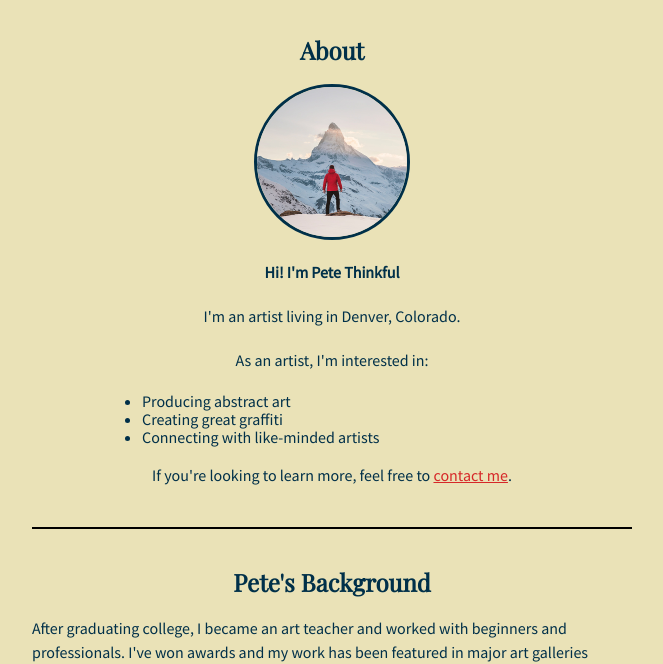
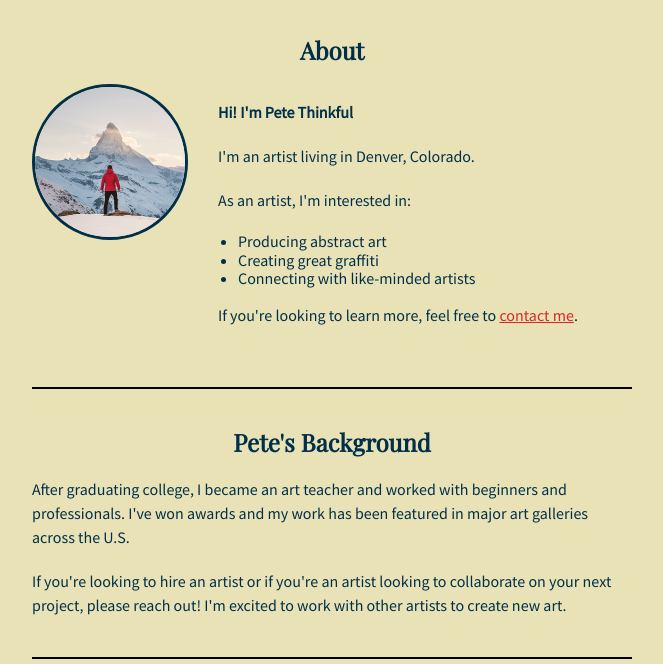
Before and after one commit to StevenSotocodes/PeteThinkfulPortfolio, a plain HTML site: page index.html in a window 1280 px wide. Shown: the part 140-804 px from the top of the page, without its empty margins (308-971 px from the left). Drawn offline with nearby package versions, Linux system fonts and the light colour scheme.

Commit message:
Enhance layout for About and Contact sections
Added styles for horizontal layout in About section and left alignment for navigation links in Contact section.

```diff
--- a/style.css
+++ b/style.css
@@ -1,6 +1,5 @@
 /* Import fonts */
 @import url("https://fonts.googleapis.com/css2?family=Playfair+Display&family=Source+Sans+Pro:wght@400&display=swap");
-
 /* Base styles */
 body {
   background-color: #eae2b7;
@@ -8,7 +7,6 @@ body {
   font-family: "Source Sans Pro", Tahoma, Geneva, Verdana, sans-serif;
   padding: 40px;
 }
-
 /* Headings */
 h1,
 h2,
@@ -17,99 +15,103 @@ h3 {
   text-align: center;
   margin-bottom: 20px;
 }
-
 h2 {
   margin-top: 40px;
 }
-
 /* Layout container */
 .container {
   margin: auto;
   width: 600px;
 }
-
 /* Paragraphs */
 p {
   line-height: 1.5;
   font-size: 1em;
   margin-bottom: 20px;
 }
-
 /* Images */
 img {
   width: 100%;
   max-width: 200px;
   height: auto;
 }
-
 .image-circle {
   border-radius: 50%;
   max-width: 150px;
   border: 3px solid #003049;
 }
-
 /* Horizontal rule */
 hr {
   border: 1px solid black;
   margin: 40px 0;
 }
-
 /* Header and Footer */
 header,
 footer {
   text-align: center;
   margin-bottom: 40px;
 }
-
 /* Navigation links */
 nav {
   margin-top: 10px;
 }
-
 nav a {
   margin: 0 10px;
   text-decoration: none;
   color: #d62828;
   font-weight: bold;
 }
-
 nav a:hover {
   color: #f77f00;
 }
-
 /* Link styling */
 a:link {
   color: #d62828;
 }
-
 a:hover {
   color: #f77f00;
   text-decoration: underline;
 }
-
 /* About section */
 #about {
   text-align: center;
+}
+
+/* Fix for About section - horizontal layout */
+.about-container {
+  display: flex;
+  align-items: flex-start;
+  gap: 30px;
+  text-align: left;
+  margin-top: 20px;
+}
+
+.about-image {
+  flex-shrink: 0;
+}
+
+.about-text {
+  flex: 1;
+}
+
+.about-text p:first-child {
+  text-align: left;
 }
 
 #about ul {
   list-style-type: disc;
   padding-left: 20px;
   text-align: left;
-  margin: 0 auto;
-  max-width: 400px;
+  margin: 10px 0;
 }
-
 /* Background section */
 #background {
   text-align: left;
 }
-
 /* Portfolio section */
 #portfolio {
   text-align: center;
 }
-
 .portfolio-row {
   display: flex;
   justify-content: space-between;
@@ -117,27 +119,28 @@ a:hover {
   flex-wrap: wrap;
   margin-top: 20px;
 }
-
 .portfolio-item {
   flex: 1;
   text-align: center;
   max-width: 180px;
 }
-
 .portfolio-item img {
   width: 100%;
   border-radius: 10px;
 }
-
 .portfolio-item p {
   font-size: 14px;
   text-align: left;
   margin: 10px auto;
 }
-
 /* Contact section */
 #contact {
   text-align: center;
+}
+
+/* Fix for Contact section - left align nav links */
+#contact nav {
+  text-align: left;
 }
 
 .contact-list {
@@ -146,8 +149,8 @@ a:hover {
   padding-left: 0;
   margin: 0 auto;
   max-width: 400px;
+  text-align: left;
 }
-
 .contact-list li {
   margin: 10px 0;
 }
```
